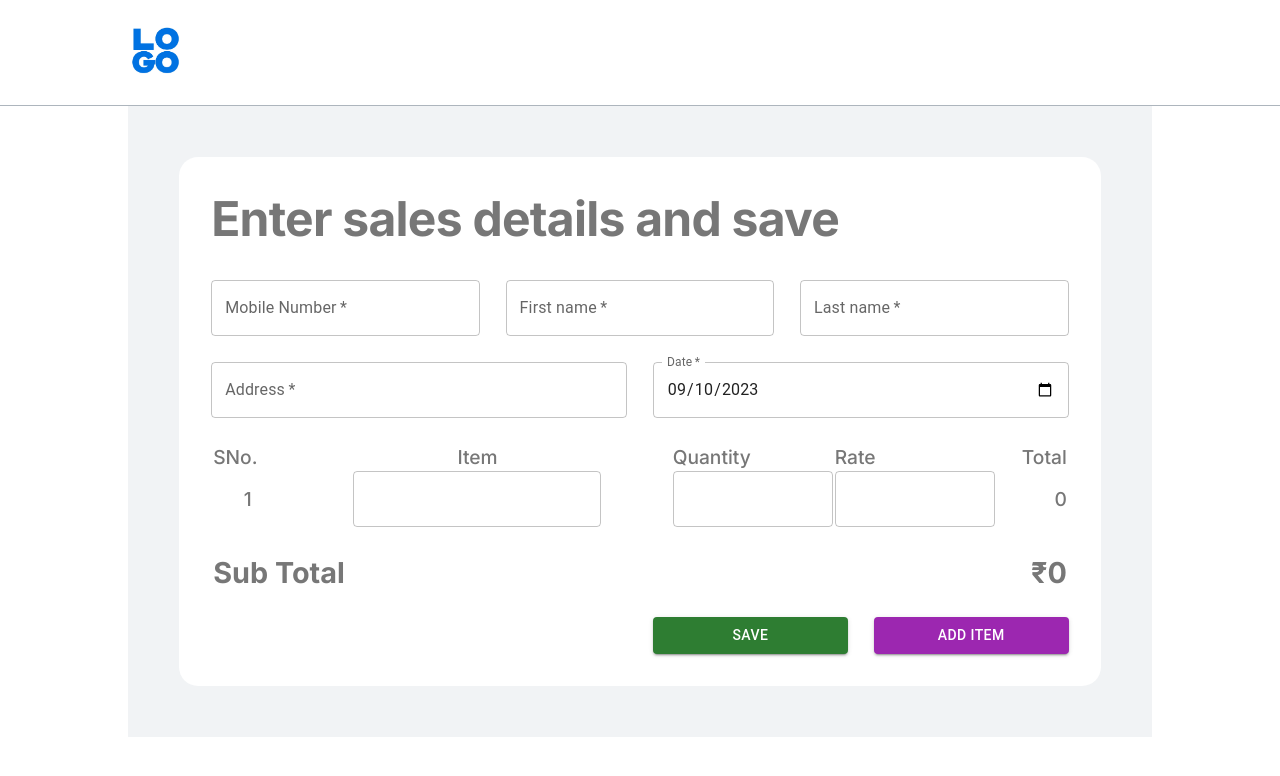
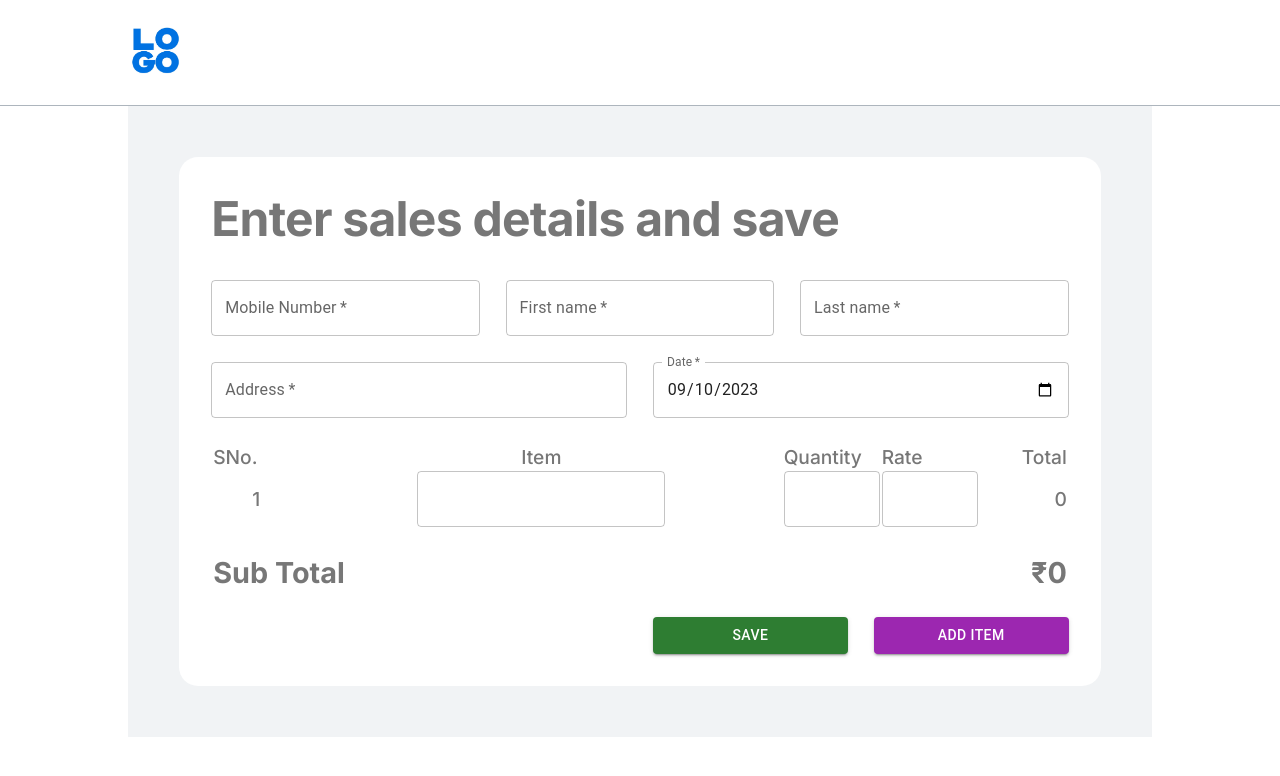
Before and after one commit to Subhash106/rkv-sales, a React app: page /sales in a window 1280 px wide. Shown: the top 776 px of the page. Built offline with nearby package versions, Linux system fonts and the light colour scheme; no server answers; sample sign-in values are in the browser's storage.

Commit message:
quantity and rate width size

```diff
--- a/src/components/Sales/style.css
+++ b/src/components/Sales/style.css
@@ -14,7 +14,7 @@
 
   & .quantity,
   & .rate {
-    width: 10rem;
+    width: 6rem;
   }
 
   & .sub-total {
@@ -24,8 +24,8 @@
   }
 }
 
-th[class$='quantity'],
-th[class$='rate'] {
+th[id$='.quantity'],
+th[id$='.rate'] {
   @media (max-width: 56.25em) {
     max-width: 60px;
   }
```
